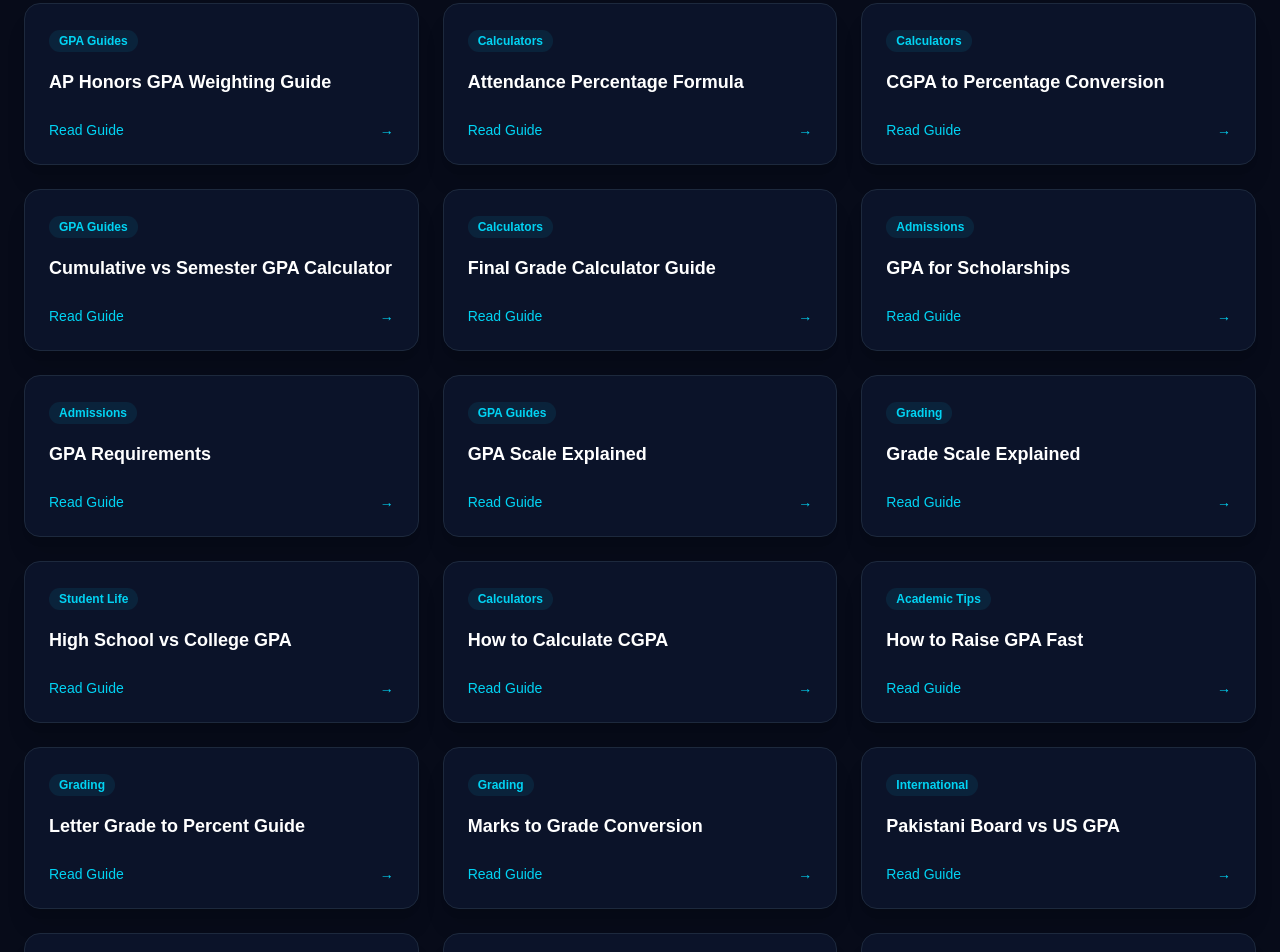
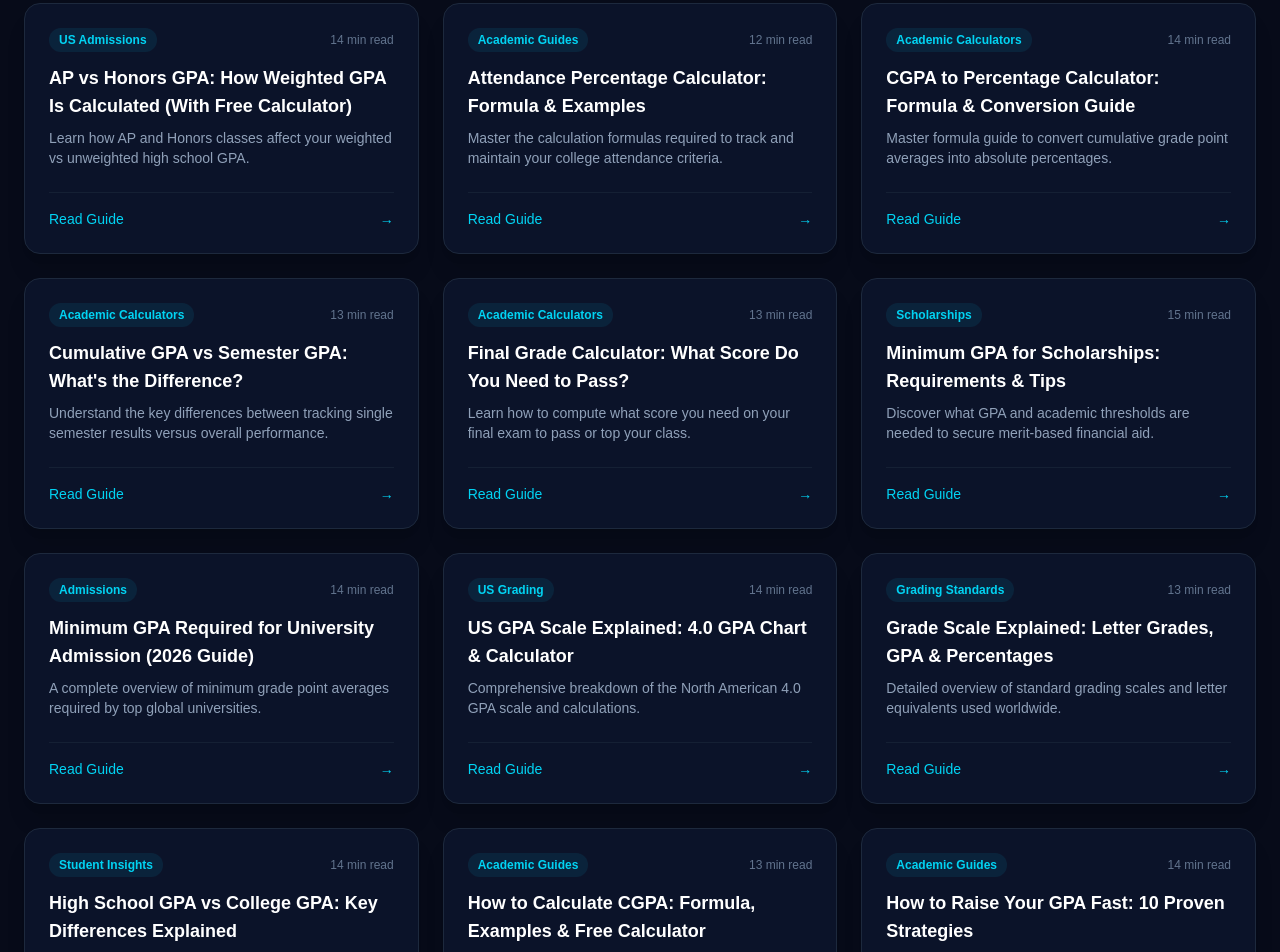
Before and after one commit to mianhussnain691-wq/studycalc, a Next.js app: page /guides in a window 1280 px wide. Shown: the part 420-1372 px from the top of the page. Built offline with nearby package versions, Linux system fonts and the light colour scheme.

Commit message:
Update SEO titles and dynamic sitemap integration

```diff
--- a/src/app/guides/page.jsx
+++ b/src/app/guides/page.jsx
@@ -1,34 +1,12 @@
 // src/app/guides/page.jsx
 import Link from "next/link";
-
-const availableGuides = [
-  { title: "AP Honors GPA Weighting Guide", path: "/ap-honors-gpa-weighting-guide", category: "GPA Guides" },
-  { title: "Attendance Percentage Formula", path: "/attendance-percentage-formula", category: "Calculators" },
-  { title: "CGPA to Percentage Conversion", path: "/cgpa-to-percentage-conversion", category: "Calculators" },
-  { title: "Cumulative vs Semester GPA Calculator", path: "/cumulative-vs-semester-gpa-calculator-guide", category: "GPA Guides" },
-  { title: "Final Grade Calculator Guide", path: "/final-grade-calculator-guide", category: "Calculators" },
-  { title: "GPA for Scholarships", path: "/gpa-for-scholarships", category: "Admissions" },
-  { title: "GPA Requirements", path: "/gpa-requirements", category: "Admissions" },
-  { title: "GPA Scale Explained", path: "/gpa-scale-explained", category: "GPA Guides" },
-  { title: "Grade Scale Explained", path: "/grade-scale-explained", category: "Grading" },
-  { title: "High School vs College GPA", path: "/high-school-vs-college-gpa", category: "Student Life" },
-  { title: "How to Calculate CGPA", path: "/how-to-calculate-cgpa", category: "Calculators" },
-  { title: "How to Raise GPA Fast", path: "/how-to-raise-gpa-fast", category: "Academic Tips" },
-  { title: "Letter Grade to Percent Guide", path: "/letter-grade-to-percent-guide", category: "Grading" },
-  { title: "Marks to Grade Conversion", path: "/marks-to-grade-conversion", category: "Grading" },
-  { title: "Pakistani Board vs US GPA", path: "/pakistani-board-vs-us-gpa", category: "International" },
-  { title: "Percentage Formula Explained", path: "/percentage-formula-explained", category: "Calculators" },
-  { title: "Semester GPA vs CGPA", path: "/semester-gpa-vs-cgpa", category: "GPA Guides" },
-  { title: "Semester GPA vs Cumulative GPA", path: "/semester-gpa-vs-cumulative-gpa", category: "GPA Guides" },
-  { title: "Weighted GPA vs Unweighted GPA", path: "/weighted-gpa-vs-unweighted-gpa", category: "GPA Guides" },
-  { title: "Weighted vs Unweighted GPA Calculator", path: "/weighted-vs-unweighted-gpa-calculator-guide", category: "Calculators" },
-];
+import { articles } from "@/data/articles";
 
 export default function GuidesPage() {
   return (
     <div className="min-h-screen bg-[#070b19] text-slate-300 py-24 px-6 max-w-7xl mx-auto">
 
-      {/* Stylish Header Section */}
+      {/* Header */}
       <div className="mb-14 border-b border-slate-800/80 pb-8 text-center sm:text-left">
         <div className="inline-flex items-center gap-2 px-3.5 py-1 rounded-full bg-cyan-500/10 border border-cyan-500/20 text-cyan-400 text-xs font-semibold uppercase tracking-wider mb-4">
           <span>📚 Knowledge Hub</span>
@@ -41,23 +19,30 @@ export default function GuidesPage() {
         </p>
       </div>
 
-      {/* Guides Grid */}
+      {/* Grid */}
       <div className="grid sm:grid-cols-2 lg:grid-cols-3 gap-6">
-        {availableGuides.map((guide) => (
+        {articles.map((article) => (
           <Link
-            key={guide.path}
-            href={guide.path}
+            key={article.slug}
+            href={`/${article.slug}`}
             className="p-6 rounded-2xl bg-[#0b1329] border border-slate-800 hover:border-cyan-500 transition flex flex-col justify-between group shadow-xl"
           >
             <div>
-              <span className="text-xs font-semibold text-cyan-400 px-2.5 py-1 rounded-full bg-cyan-500/10">
-                {guide.category}
-              </span>
-              <h2 className="text-lg font-bold text-white mt-4 group-hover:text-cyan-300 transition">
-                {guide.title}
+              <div className="flex items-center justify-between gap-2 mb-3">
+                <span className="text-xs font-semibold text-cyan-400 px-2.5 py-1 rounded-full bg-cyan-500/10">
+                  {article.category}
+                </span>
+                <span className="text-xs text-slate-500">{article.readTime}</span>
+              </div>
+              <h2 className="text-lg font-bold text-white group-hover:text-cyan-300 transition line-clamp-2">
+                {article.title}
               </h2>
+              <p className="mt-2 text-sm text-slate-400 line-clamp-2">
+                {article.description}
+              </p>
             </div>
-            <div className="mt-6 flex items-center justify-between text-sm text-cyan-400 font-medium">
+
+            <div className="mt-6 pt-4 border-t border-slate-800/60 flex items-center justify-between text-sm text-cyan-400 font-medium">
               <span>Read Guide</span>
               <span className="group-hover:translate-x-1 transition-transform">→</span>
             </div>
--- a/src/data/articles.js
+++ b/src/data/articles.js
@@ -1,8 +1,111 @@
 // src/data/articles.js
-
 export const articles = [
   {
-    title: "Marks to Grade Conversion: Global US, UK, Pakistan & India Systems",
+    title: "AP vs Honors GPA: How Weighted GPA Is Calculated (With Free Calculator)",
+    description: "Learn how AP and Honors classes affect your weighted vs unweighted high school GPA.",
+    slug: "ap-honors-gpa-weighting-guide",
+    category: "US Admissions",
+    readTime: "14 min read",
+    date: "2026-03-01"
+  },
+  {
+    title: "Attendance Percentage Calculator: Formula & Examples",
+    description: "Master the calculation formulas required to track and maintain your college attendance criteria.",
+    slug: "attendance-percentage-formula",
+    category: "Academic Guides",
+    readTime: "12 min read",
+    date: "2026-03-01"
+  },
+  {
+    title: "CGPA to Percentage Calculator: Formula & Conversion Guide",
+    description: "Master formula guide to convert cumulative grade point averages into absolute percentages.",
+    slug: "cgpa-to-percentage-conversion",
+    category: "Academic Calculators",
+    readTime: "14 min read",
+    date: "2026-03-01"
+  },
+  {
+    title: "Cumulative GPA vs Semester GPA: What's the Difference?",
+    description: "Understand the key differences between tracking single semester results versus overall performance.",
+    slug: "cumulative-vs-semester-gpa-calculator",
+    category: "Academic Calculators",
+    readTime: "13 min read",
+    date: "2026-03-01"
+  },
+  {
+    title: "Final Grade Calculator: What Score Do You Need to Pass?",
+    description: "Learn how to compute what score you need on your final exam to pass or top your class.",
+    slug: "final-grade-calculator-guide",
+    category: "Academic Calculators",
+    readTime: "13 min read",
+    date: "2026-03-01"
+  },
+  {
+    title: "Minimum GPA for Scholarships: Requirements & Tips",
+    description: "Discover what GPA and academic thresholds are needed to secure merit-based financial aid.",
+    slug: "gpa-for-scholarships",
+    category: "Scholarships",
+    readTime: "15 min read",
+    date: "2026-03-01"
+  },
+  {
+    title: "Minimum GPA Required for University Admission (2026 Guide)",
+    description: "A complete overview of minimum grade point averages required by top global universities.",
+    slug: "gpa-requirements",
+    category: "Admissions",
+    readTime: "14 min read",
+    date: "2026-03-01"
+  },
+  {
+    title: "US GPA Scale Explained: 4.0 GPA Chart & Calculator",
+    description: "Comprehensive breakdown of the North American 4.0 GPA scale and calculations.",
+    slug: "gpa-scale-explained",
+    category: "US Grading",
+    readTime: "14 min read",
+    date: "2026-03-01"
+  },
+  {
+    title: "Grade Scale Explained: Letter Grades, GPA & Percentages",
+    description: "Detailed overview of standard grading scales and letter equivalents used worldwide.",
+    slug: "grade-scale-explained",
+    category: "Grading Standards",
+    readTime: "13 min read",
+    date: "2026-03-01"
+  },
+  {
+    title: "High School GPA vs College GPA: Key Differences Explained",
+    description: "Why students experience a sudden drop in percentage scores when transitioning to college.",
+    slug: "high-school-vs-college-gpa",
+    category: "Student Insights",
+    readTime: "14 min read",
+    date: "2026-03-01"
+  },
+  {
+    title: "How to Calculate CGPA: Formula, Examples & Free Calculator",
+    description: "Step-by-step master guide on how to calculate your cumulative grade point average accurately.",
+    slug: "how-to-calculate-cgpa",
+    category: "Academic Guides",
+    readTime: "13 min read",
+    date: "2026-03-01"
+  },
+  {
+    title: "How to Raise Your GPA Fast: 10 Proven Strategies",
+    description: "Actionable strategies and credit-weight optimization tips to boost your GPA quickly.",
+    slug: "how-to-raise-gpa-fast",
+    category: "Academic Guides",
+    readTime: "14 min read",
+    date: "2026-03-01"
+  },
+  {
+    title: "Letter Grade to Percentage Conversion Chart (A+ to F)",
+    description: "Easily convert standard alphabet letter grades into exact percentage score equivalents.",
+    slug: "letter-grade-to-percent-guide",
+    category: "Grading",
+    readTime: "12 min read",
+    date: "2026-03-01"
+  },
+  {
+    title: "Marks to Grade Conversion Chart (USA, UK, Pakistan & India)",
     description: "Exhaustive master guide on marks to grade conversion across US, UK, Pakistan, and India.",
     slug: "marks-to-grade-conversion",
     category: "Global Academic Standards",
@@ -10,7 +113,7 @@ export const articles = [
     date: "2026-03-01"
   },
   {
-    title: "Pakistani Board vs US GPA: Complete Conversion & WES Guide",
+    title: "Pakistan Percentage to US GPA Conversion Guide",
     description: "Master guide on converting Pakistani Matric and Intermediate marks to US 4.0 GPA.",
     slug: "pakistani-board-vs-us-gpa",
     category: "International Admissions",
@@ -18,146 +121,34 @@ export const articles = [
     date: "2026-03-01"
   },
   {
-    title: "US GPA Scale Explained: 4.0 System, Weighted vs Unweighted GPAs",
-    description: "Comprehensive breakdown of the North American 4.0 GPA scale and calculations.",
-    slug: "us-gpa-scale-explained",
-    category: "US Grading",
-    readTime: "14 min read",
+    title: "Percentage Formula: How to Calculate Percentage Easily",
+    description: "Learn the core mathematical formulas used to calculate academic percentages effortlessly.",
+    slug: "percentage-formula-explained",
+    category: "Academic Calculators",
+    readTime: "12 min read",
     date: "2026-03-01"
   },
   {
-    title: "UK University Degree Classifications: 1st, 2:1, 2:2 & Percentage Grades",
-    description: "Deep dive into British undergraduate degree honors classifications and percentage bands.",
-    slug: "uk-university-degree-classifications",
-    category: "UK Higher Education",
-    readTime: "15 min read",
-    date: "2026-03-01"
-  },
-  {
-    title: "Pakistan Education System: Matric, Intermediate, HEC & Grading Explained",
-    description: "Complete structural overview of Pakistan's schooling and board examination framework.",
-    slug: "pakistan-education-system-overview",
-    category: "South Asian Education",
-    readTime: "15 min read",
-    date: "2026-03-01"
-  },
-  {
-    title: "India Grading System: CBSE, ICSE, 10-Point CGPA & Percentage Conversion",
-    description: "Detailed guide on Indian board exams, CBSE 9.5 multiplier, and university CGPA scales.",
-    slug: "india-grading-system-cbse-cgpa",
-    category: "South Asian Education",
-    readTime: "15 min read",
-    date: "2026-03-01"
-  },
-  {
-    title: "WES Credential Evaluation: Complete Guide for Pakistani & Indian Students",
-    description: "Step-by-step walkthrough of World Services credential evaluations and course-by-course reports.",
-    slug: "wes-credential-evaluation-guide",
-    category: "International Admissions",
-    readTime: "15 min read",
-    date: "2026-03-01"
-  },
-  {
-    title: "CGPA to Percentage Conversion: Formulas for Universities & Boards",
-    description: "Master formula guide to convert cumulative grade point averages into absolute percentages.",
-    slug: "cgpa-to-percentage-conversion-guide",
-    category: "Academic Calculators",
-    readTime: "14 min read",
-    date: "2026-03-01"
-  },
-  {
-    title: "Weighted vs Unweighted GPA: Which One Matters for College Admissions?",
-    description: "Analyze the differences between standard unweighted GPAs and rigorous honors/AP weighted scales.",
-    slug: "weighted-vs-unweighted-gpa",
-    category: "US Admissions",
-    readTime: "14 min read",
-    date: "2026-03-01"
-  },
-  {
-    title: "How to Calculate Semester GPA: Step-by-Step Credit Hour Guide",
-    description: "Learn the mathematical principles behind credit-weighted semester GPA computations.",
-    slug: "how-to-calculate-semester-gpa",
+    title: "Semester GPA vs CGPA: What's the Difference?",
+    description: "Demystifying the difference between your single term results and overall cumulative score.",
+    slug: "semester-gpa-vs-cgpa",
     category: "Academic Guides",
     readTime: "13 min read",
     date: "2026-03-01"
   },
   {
-    title: "High School vs University Grading: Understanding the Freshman Drop",
-    description: "Why students experience a sudden drop in percentage scores when transitioning to college.",
-    slug: "high-school-vs-university-grading",
-    category: "Student Insights",
-    readTime: "14 min read",
-    date: "2026-03-01"
-  },
-  {
-    title: "Grade Boundaries and Statistical Curve Fitting in Modern Exams",
-    description: "How educational boards moderate difficult exams using cohort performance distribution curves.",
-    slug: "grade-boundaries-statistical-curves",
-    category: "Exam Standards",
-    readTime: "15 min read",
-    date: "2026-03-01"
-  },
-  {
-    title: "Top Mistakes International Students Make When Converting Grades",
-    description: "Avoid common calculation pitfalls, linear division errors, and credit-weighting oversights.",
-    slug: "mistakes-international-students-grade-conversion",
-    category: "Admissions Advice",
-    readTime: "14 min read",
-    date: "2026-03-01"
-  },
-  {
-    title: "US University Scholarships for Pakistani & Indian Students: GPA Requirements",
-    description: "Discover what GPA and academic thresholds are needed to secure merit-based financial aid.",
-    slug: "us-university-scholarships-international-gpa",
-    category: "Scholarships",
-    readTime: "15 min read",
-    date: "2026-03-01"
-  },
-  {
-    title: "Matriculation to US High School Transcript: What Admissions Officers Look For",
-    description: "Detailed breakdown of Grade 9 and 10 secondary school evaluations in North America.",
-    slug: "matriculation-to-us-high-school-transcript",
-    category: "Admissions",
-    readTime: "14 min read",
-    date: "2026-03-01"
-  },
-  {
-    title: "Intermediate (FSc/ICS) Pre-Engineering & Pre-Medical GPA Equivalency",
-    description: "How North American universities assess rigorous science board exam scorecards.",
-    slug: "intermediate-fsc-gpa-equivalency",
-    category: "International Admissions",
-    readTime: "15 min read",
-    date: "2026-03-01"
-  },
-  {
-    title: "IBCC Attestation & HEC Verification: Essential Steps for Study Abroad",
-    description: "Comprehensive procedural checklist for authenticating academic certificates in Pakistan.",
-    slug: "ibcc-attestation-hec-verification-guide",
-    category: "Documentation",
-    readTime: "14 min read",
-    date: "2026-03-01"
-  },
-  {
-    title: "Common Myths About International Grade Conversion Debunked",
-    description: "Clearing up misconceptions regarding direct division formulas and transcript evaluations.",
-    slug: "myths-about-international-grade-conversion",
-    category: "Expert Advice",
+    title: "Semester GPA vs Cumulative GPA Explained",
+    description: "Detailed comparative analysis on how term weightings affect your graduation standing.",
+    slug: "semester-gpa-vs-cumulative-gpa",
+    category: "Academic Guides",
     readTime: "13 min read",
     date: "2026-03-01"
   },
   {
-    title: "SAT, ACT, and GPA: Balancing Standardized Tests with Board Scores",
-    description: "How admissions committees weigh standardized entrance exams alongside international board percentages.",
-    slug: "sat-act-gpa-balancing-scores",
-    category: "Test Prep",
-    readTime: "14 min read",
-    date: "2026-03-01"
-  },
-  {
-    title: "Future of Global Academic Credentials: Digital Transcripts & Micro-Credentials",
-    description: "Exploring how blockchain verification and digital badges are shaping modern transcript evaluation.",
-    slug: "future-global-academic-credentials",
-    category: "EdTech",
+    title: "Weighted GPA vs Unweighted GPA: Which Matters More?",
+    description: "Analyze the differences between standard unweighted GPAs and rigorous honors/AP weighted scales.",
+    slug: "weighted-gpa-vs-unweighted-gpa",
+    category: "US Admissions",
     readTime: "14 min read",
     date: "2026-03-01"
   }
```
Also changed, not shown: src/app/sitemap.ts (+22 -27 lines).
